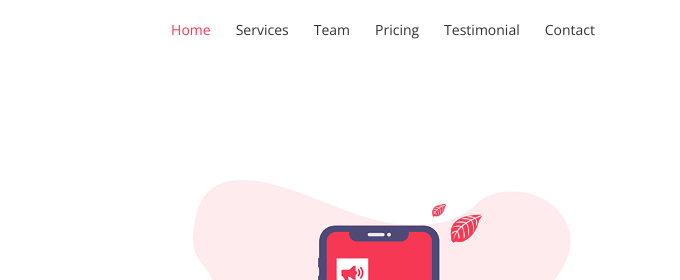
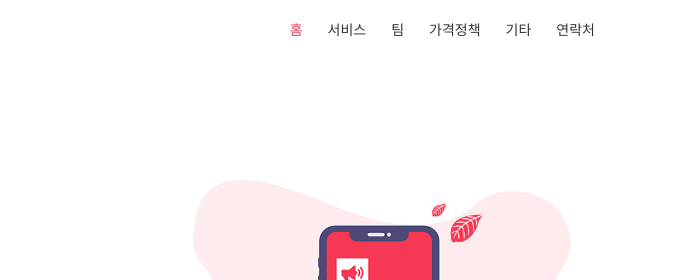
Before and after one commit to tooget/gaesaenack-cowork-study, a plain HTML site: page front/index.html in a window 1280 px wide. Shown: the top 280 px of the page, 600-1280 px from the left. Drawn offline with nearby package versions, Linux system fonts and the light colour scheme; no server answers; files whose address does not match are found by name.

Commit message:
Modify front pages : Koreanify menu names

```diff
--- a/front/index.html
+++ b/front/index.html
@@ -53,32 +53,32 @@
             <ul class="navbar-nav mr-auto w-100 justify-content-end clearfix">
               <li class="nav-item active">
                 <a class="nav-link" href="#hero-area">
-                  Home
+                  홈
                 </a>
               </li>
               <li class="nav-item">
                 <a class="nav-link" href="#services">
-                  Services
+                  서비스
                 </a>
               </li>
               <li class="nav-item">
                 <a class="nav-link" href="#team">
-                  Team
+                  팀
                 </a>
               </li>
               <li class="nav-item">
                 <a class="nav-link" href="#pricing">
-                  Pricing
+                  가격정책
                 </a>
               </li>
               <li class="nav-item">
                 <a class="nav-link" href="#testimonial">
-                  Testimonial
+                  기타
                 </a>
               </li>
               <li class="nav-item">
                 <a class="nav-link" href="#contact">
-                  Contact
+                  연락처
                 </a>
               </li>
             </ul>
```
